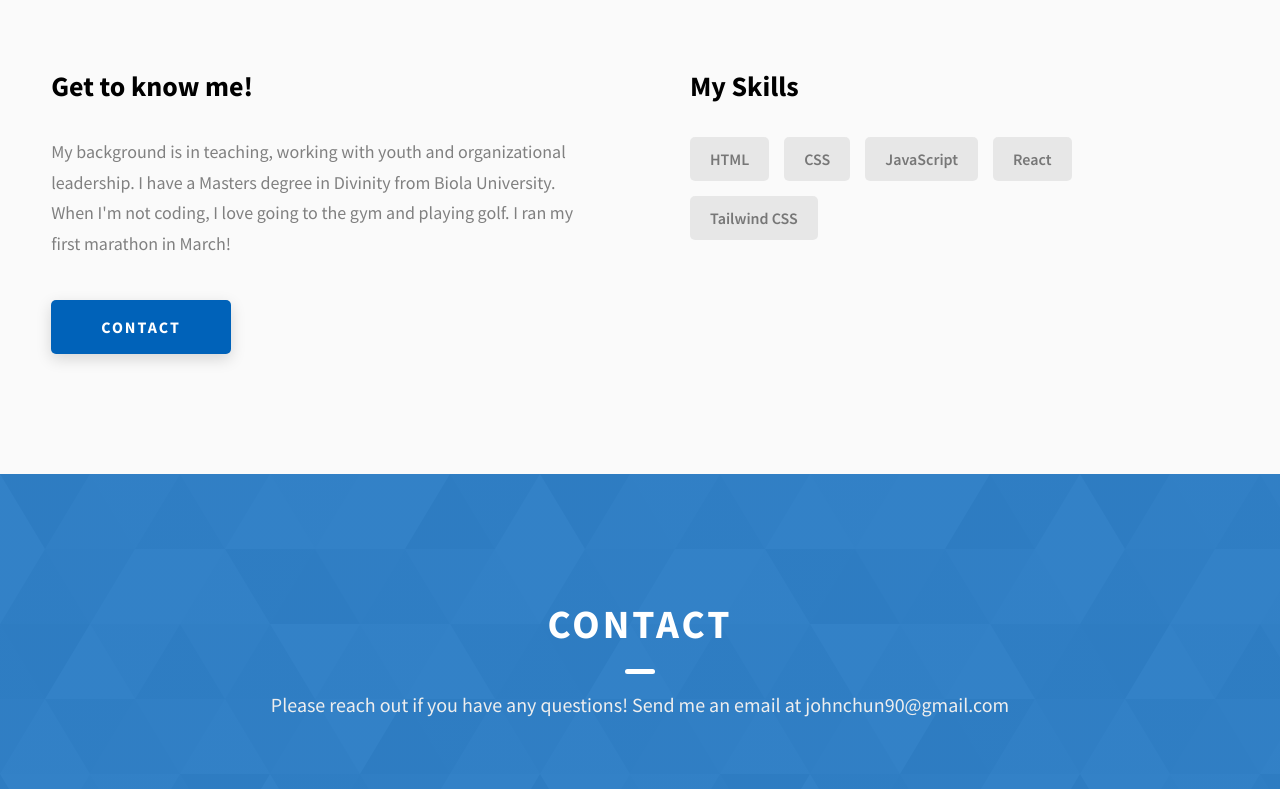
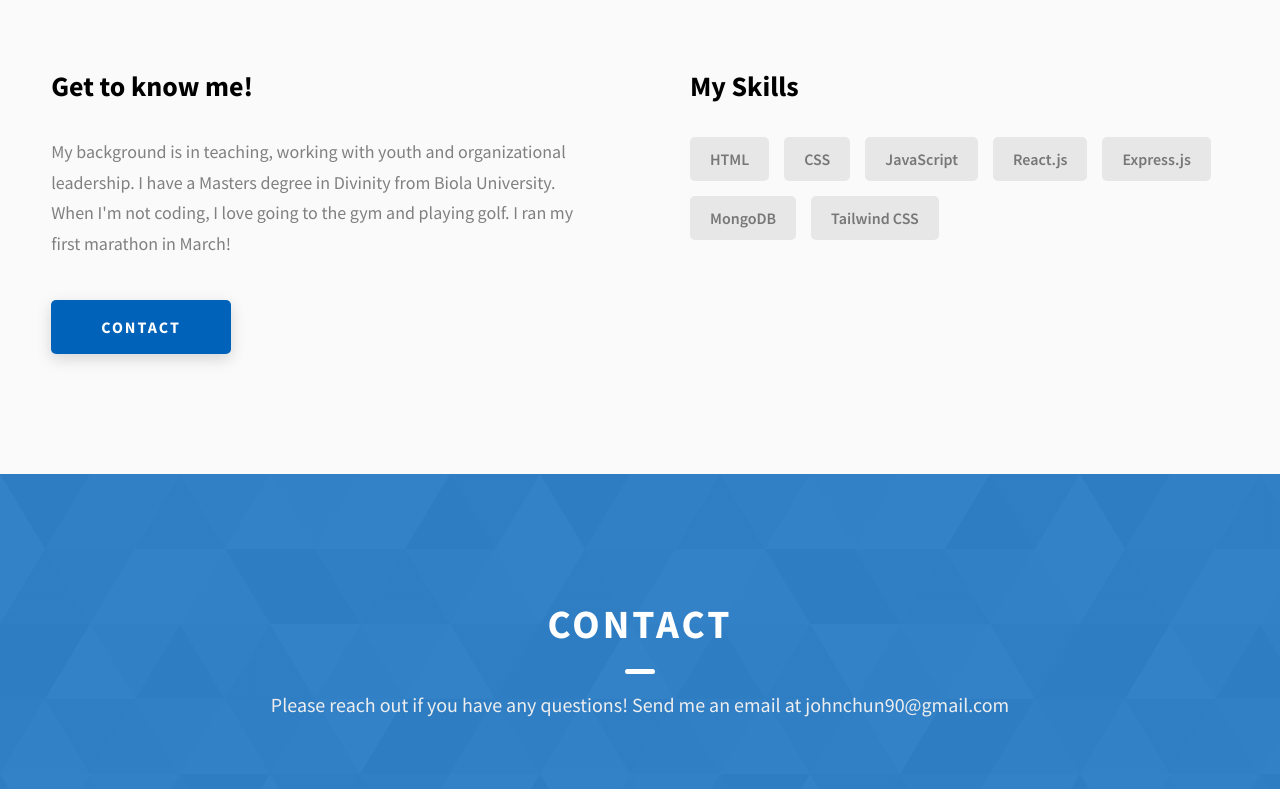
Before and after one commit to chunowitzki/portfolio, a website built with Vite: page index.html in a window 1280 px wide. Shown: the part 4740-5529 px from the top of the page. Built offline with nearby package versions, Linux system fonts and the light colour scheme.

Commit message:
changed skills section

```diff
--- a/index.html
+++ b/index.html
@@ -354,7 +354,9 @@
               <div class="skills__skill">HTML</div>
               <div class="skills__skill">CSS</div>
               <div class="skills__skill">JavaScript</div>
-              <div class="skills__skill">React</div>
+              <div class="skills__skill">React.js</div>
+              <div class="skills__skill">Express.js</div>
+              <div class="skills__skill">MongoDB</div>
               <div class="skills__skill">Tailwind CSS</div>
 
             </div>
```
